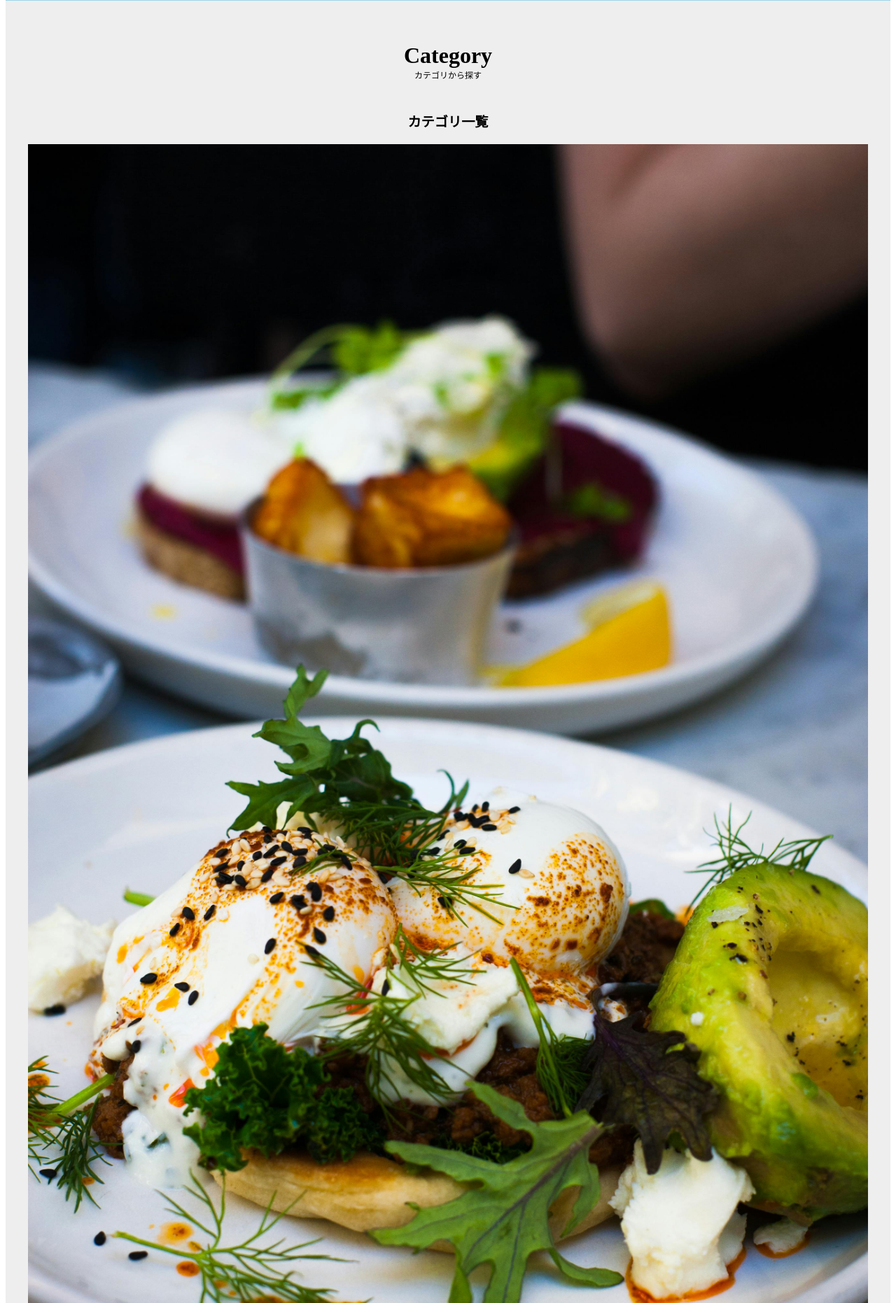
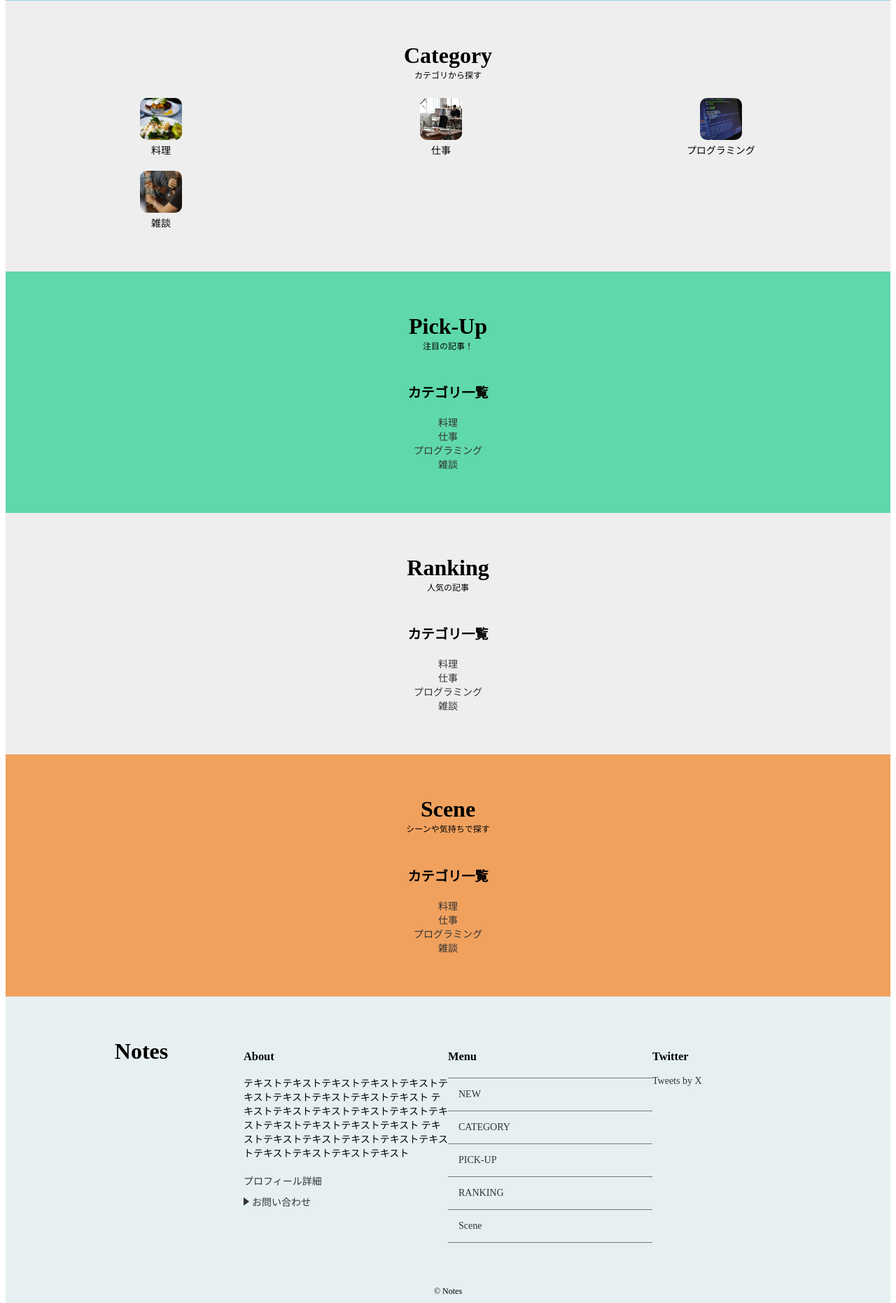
Before and after one commit to SushiRocket/django, a Django app: page / in a window 1280 px wide. Shown: the part 3737-5599 px from the top of the page at 70% size. Run offline with Django 5.2, Linux system fonts and the light colour scheme; data comes from the database, SQL or seed files in the repository; both versions use the stored data as it was after the commit; some libraries are stand-ins or nearby versions.

Commit message:
カテゴリーのcssを変更

```diff
--- a/project4/notes/static/notes/css/index.css
+++ b/project4/notes/static/notes/css/index.css
@@ -304,11 +304,24 @@ padding-bottom: 60px;
 .category {
     text-align: center;
 }
+.category-list-container {
+    display: flex;
+    flex-wrap: wrap;
+    gap: 20px;
+}
 .category-list {
-    font-size: 1.2rem;
-    margin-bottom: 40px;
-    border-bottom: 1px solid rgba(51, 51, 51, 0.4);
-
+    flex: 0 0 calc(33.33% - 20px); /* 3列で表示、アイテム間の間隔分を引く */
+    box-sizing: border-box; /* パディングやマージンを含めて幅を計算 */
+    text-align: center; /* テキストを中央揃え */
+}
+.category-list p {
+    margin: 0;
+}
+.category-image {
+    width: 60px;
+    height: 60px;
+    object-fit: cover;
+    border-radius: 10px;
 }
 /*pick-upについて
 ------------------------------------------*/
--- a/project4/notes/templates/notes/post_list.html
+++ b/project4/notes/templates/notes/post_list.html
@@ -70,18 +70,17 @@
           <div class="category-subtop">
             カテゴリから探す
           </div>
-          <div>
-            <h3 class="section-title">カテゴリ一覧</h3>
+          <div class="category-list-container">
             {% for category in category_list %}
             <div class="category-list">
               <a class="" href="{% url 'notes:category' category.pk %}">
                 {% if category.image %}
-                <img src="{{ category.image.url }}" alt="{{ category.name }}">
+                <img class="category-image" src="{{ category.image.url }}" alt="{{ category.name }}">
                 {% else %}
                 <p>画像がありません。</p>
                 {% endif%}
-                {{ category.name }}
               </a>
+              <p>{{ category.name }}</p>
             </div>
             {% endfor %}
           </div>
```
Also changed, not shown: project4/db.sqlite3, project4/media/category_images/project4_プログラミング.jpg (added), project4/media/category_images/project4_仕事.jpg (added), project4/media/category_images/project4_雑談.jpg (added).
